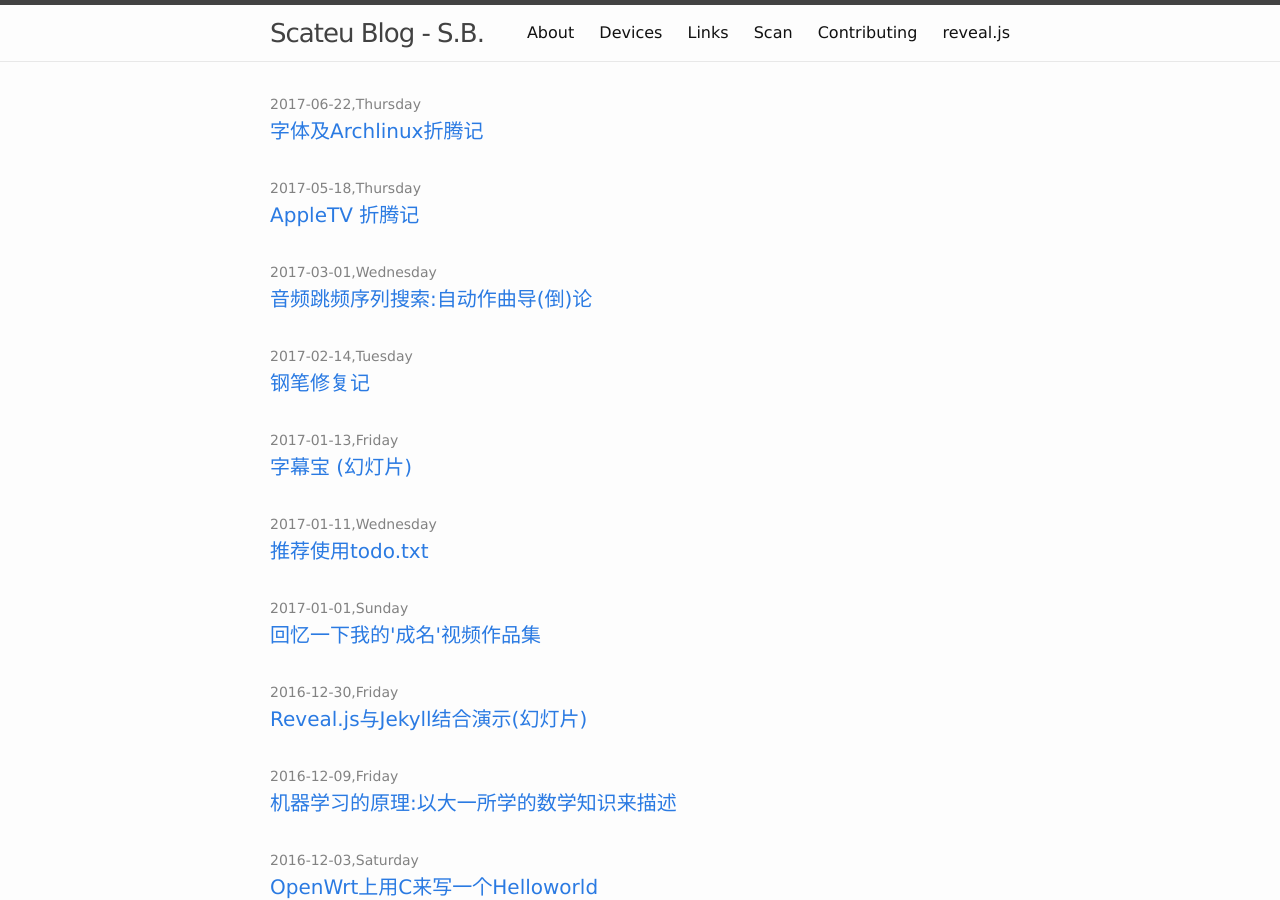
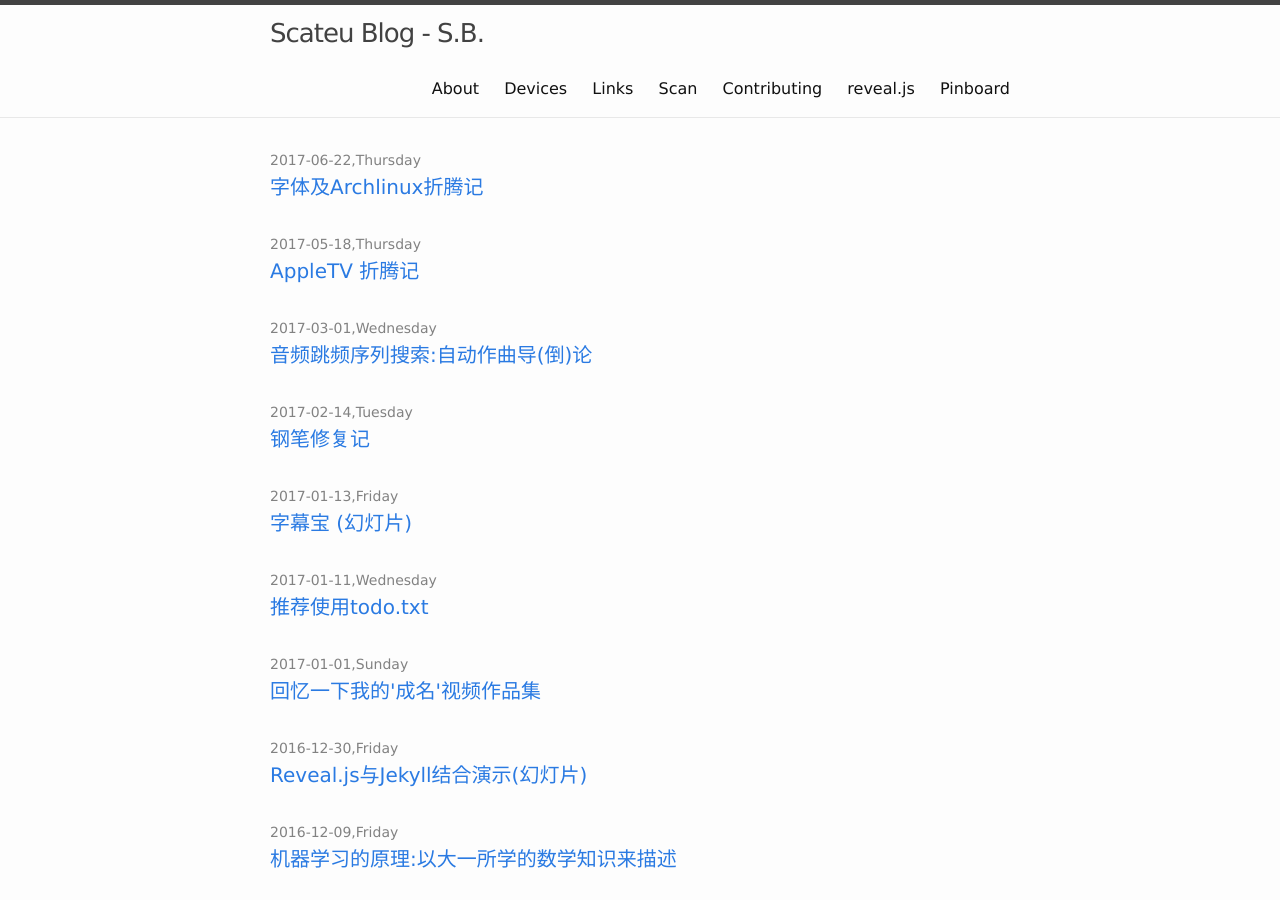
Before and after one commit to scateu/scateu.github.io, a Jekyll site: the page built from index.html, in a window 1280 px wide and 900 px high. Built offline with Jekyll 4.4.1, drawn with Linux system fonts in a browser that asks for light colours.

Commit message:
Mon Jul 10 20:23:01 CST 2017

```diff
--- a/_includes/footer.html
+++ b/_includes/footer.html
@@ -9,9 +9,6 @@
         <ul class="contact-list">
           <li>{{ site.title }}</li>
           <li><a href="mailto:{{ site.email }}">{{ site.email }}</a></li>
-          {% if site.pinboard_username %}
-	  <li><a href="https://pinboard.in/u:{{ site.pinboard_username }}/public">My Pinboard</a></li>
-	  {% endif %}
 	  <li><a href="{{ site.url }}/feed.xml">RSS Feed</a></li>
         </ul>
       </div>
--- a/_includes/header.html
+++ b/_includes/header.html
@@ -19,6 +19,9 @@
           <a class="page-link" href="{{ page.url | prepend: site.baseurl }}">{{ page.title }}</a>
           {% endif %}
         {% endfor %}
+        {% if site.pinboard_username %}
+	  <a class="page-link" href="https://pinboard.in/u:{{ site.pinboard_username }}/public">Pinboard</a>
+	{% endif %}
       </div>
     </nav>
 
```
